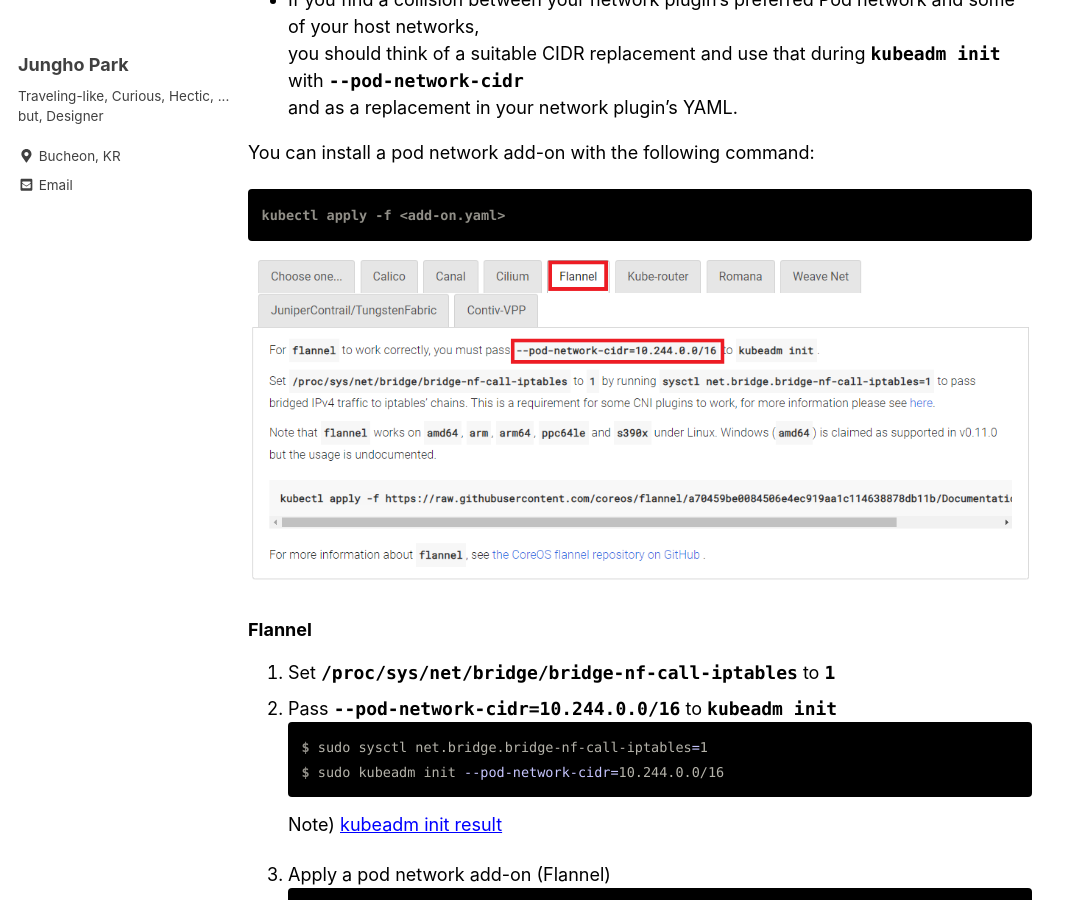
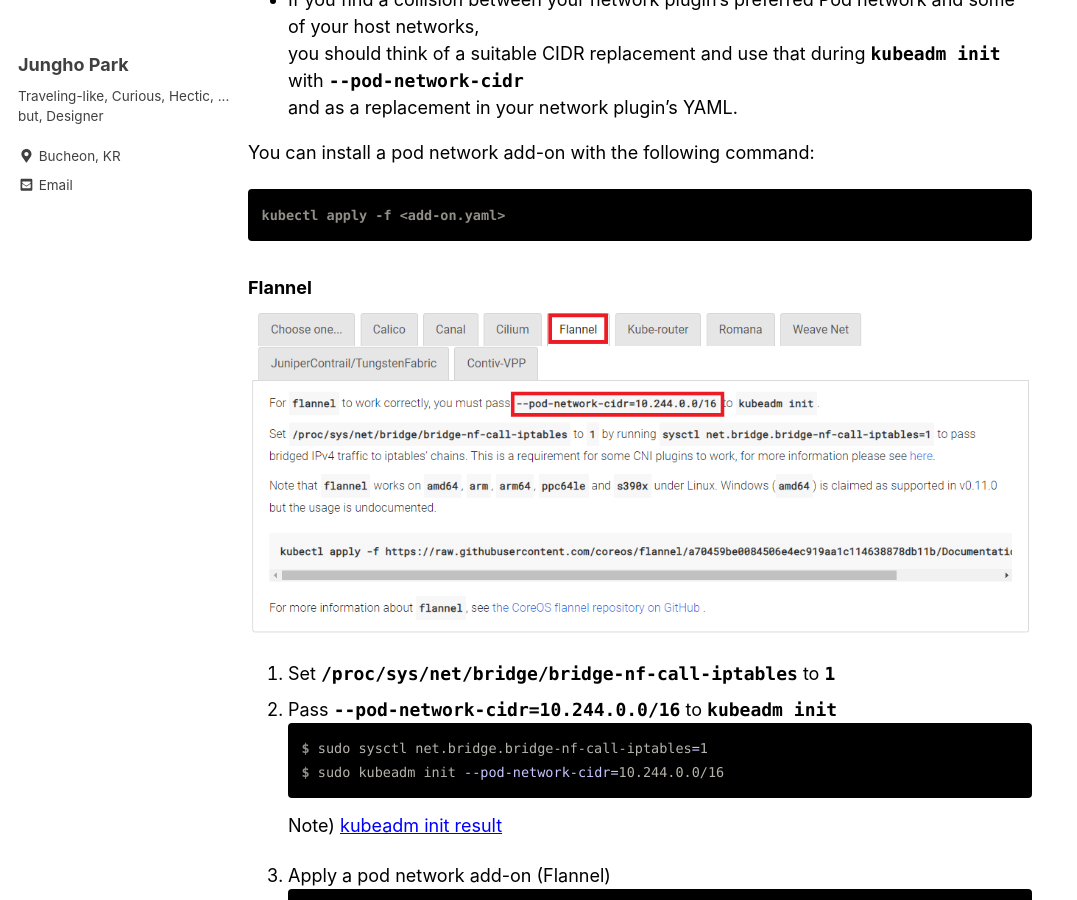
Before and after one commit to unipark00/tekrepo, a Jekyll site: the page built from _posts/2019-04-07-configure-k8s-cluster.md, in a window 1280 px wide and 900 px high, scrolled down 1792 px. Shown: the whole window, without its empty margins (0-1077 px from the left). Built offline with Jekyll 4.4.1, drawn with Linux system fonts in a browser that asks for light colours; cached includes are drawn as plain includes.

````diff
--- a/_posts/2019-04-07-configure-k8s-cluster.md
+++ b/_posts/2019-04-07-configure-k8s-cluster.md
@@ -53,10 +53,8 @@ You can install a pod network add-on with the following command:
 ```console
 kubectl apply -f <add-on.yaml>
 ```
-
+### Flannel
 ![pod-network](https://github.com/unipark00/tekrepo/blob/master/_posts/20190411_132750.png?raw=true)
-
-### Flannel
 1. Set **`/proc/sys/net/bridge/bridge-nf-call-iptables`** to **`1`**
 2. Pass **`--pod-network-cidr=10.244.0.0/16`** to **`kubeadm init`**
 ```console
````
